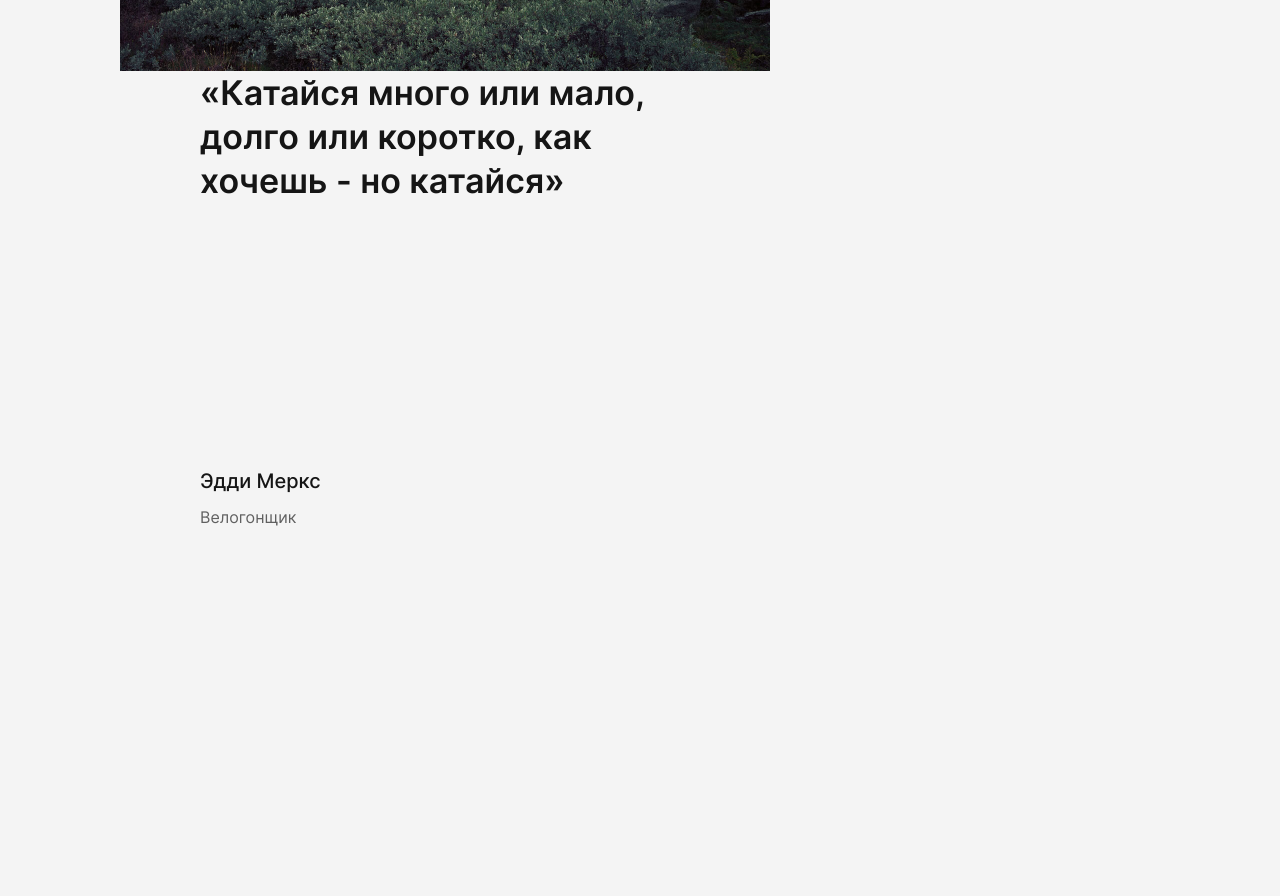
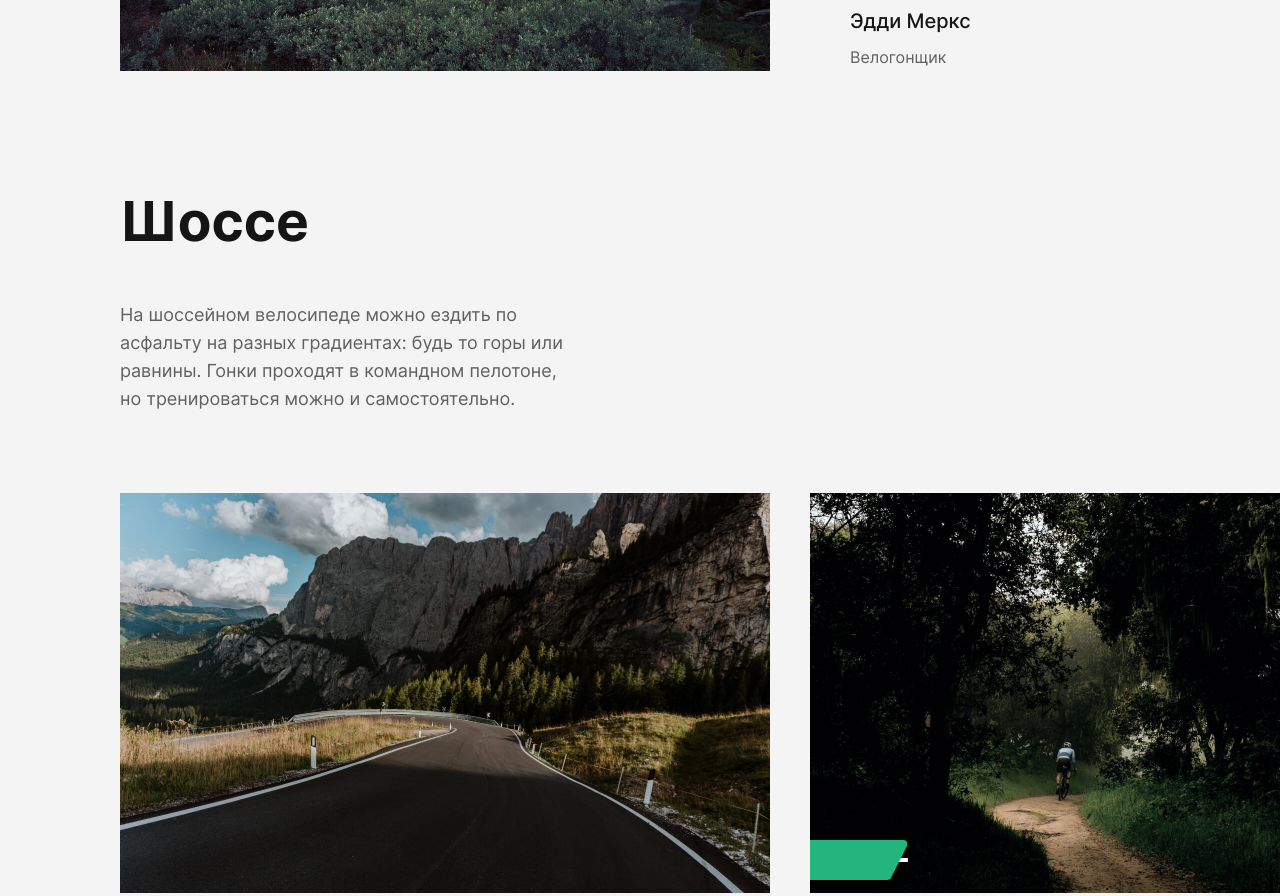
Before and after one commit to AlekseyShaydullin/bike, a plain HTML site: page index.html in a window 1280 px wide. Shown: the part 1440-2336 px from the top of the page. Before the commit the page ends 2031 px from the top, so only its background shows below. Drawn offline with Linux system fonts and the light colour scheme; files whose address does not match are found by name.

Commit message:
устранить баги с версткой в блоке motivation

```diff
--- a/blocks/motivation-text/_motivation-text.scss
+++ b/blocks/motivation-text/_motivation-text.scss
@@ -1,6 +1,10 @@
 .motivation-text {
+  margin: 0;
   width: 470px;
   padding-left: 80px;
+  display: flex;
+  flex-direction: column;
+  justify-content: space-between;
 
   &__quote {
     margin: 0;
@@ -13,24 +17,4 @@
       margin: 0;
     }
   }
-
-  &__quote-author {
-    margin: 0;
-    padding-top: 262px;
-    font-style: normal;
-    font-weight: 500;
-    font-size: 20px;
-    line-height: 32px;
-  }
-
-  &__quote-author-subline {
-    margin: 0;
-    padding-top: 6px;
-    font-style: normal;
-    font-weight: 400;
-    font-size: 16px;
-    line-height: 28px;
-    color: #222222;
-    opacity: 0.7;
-  }
 }
--- a/blocks/motivation/_motivation.scss
+++ b/blocks/motivation/_motivation.scss
@@ -3,7 +3,6 @@
   padding: 120px 120px 60px;
   box-sizing: border-box;
   display: flex;
-  flex-wrap: wrap;
 
   &__photo {
     width: 650px;
--- /dev/null
+++ b/blocks/row-photo/_row-photo.scss
@@ -0,0 +1,25 @@
+.row-photo {
+  padding-top: 80px;
+  display: flex;
+
+  &__photo {
+    width: 650px;
+    height: 400px;
+  }
+
+  &__photo:first-child {
+    padding-right: 40px;
+    position: relative;
+    z-index: 1;
+  }
+
+  &__icon-rectangle {
+    background-image: url(.../../../images/icons/icon-smooth-road.svg);
+    background-size: 100%;
+    background-repeat: no-repeat;
+    background-position: center center;
+    position: absolute;
+    bottom: 16px;
+    z-index: 3;
+  }
+}
--- /dev/null
+++ b/blocks/signature/_signature.scss
@@ -0,0 +1,22 @@
+.signature {
+
+
+  &__quote-author {
+    margin: 0;
+    font-style: normal;
+    font-weight: 500;
+    font-size: 20px;
+    line-height: 32px;
+  }
+
+  &__quote-author-subline {
+    margin: 0;
+    padding-top: 6px;
+    font-style: normal;
+    font-weight: 400;
+    font-size: 16px;
+    line-height: 28px;
+    color: #222222;
+    opacity: 0.7;
+  }
+}
--- /dev/null
+++ b/blocks/variety/_variety.scss
@@ -0,0 +1,26 @@
+.variety {
+  padding-top: 60px;
+  padding-left: 120px;
+  overflow: hidden;
+  position: relative;
+
+  &__title {
+    margin: 0;
+    font-style: normal;
+    font-weight: 700;
+    font-size: 55px;
+    line-height: 60px;
+  }
+
+  &__subtitle {
+    max-width: 460px;
+    margin: 0;
+    padding-top: 50px;
+    font-style: normal;
+    font-weight: 400;
+    font-size: 18px;
+    line-height: 28px;
+    color: #222222;
+    opacity: 0.7;
+  }
+}
--- a/index.html
+++ b/index.html
@@ -43,12 +43,28 @@
     <!--Блок Motivation-->
     <section class="motivation">
       <img class="motivation__photo" src="./images/road-intro-2.jpg" alt="Велосипедист едет по дороге" />
-      <div class="motivation-text">
+      <figure class="motivation-text">
         <blockquote class="motivation-text__quote">
           <p>«Катайся много или мало, долго или коротко, как хочешь - но катайся»</p>
         </blockquote>
-        <p class="motivation-text__quote-author">Эдди Меркс</p>
-        <p class="motivation-text__quote-author-subline">Велогонщик</p>
+        <figcaption class="signature">
+          <p class="signature__quote-author">Эдди Меркс</p>
+          <p class="signature__quote-author-subline">Велогонщик</p>
+        </figcaption>
+      </figure>
+    </section>
+    <!--Блок Variety-->
+    <section class="variety">
+      <h2 class="variety__title">Шоссе</h2>
+      <p class="variety__subtitle">На шоссейном велосипеде можно ездить по асфальту на разных градиентах: будь то горы или равнины. Гонки проходят в командном пелотоне, но тренироваться можно и самостоятельно.</p>
+      <div class="row-photo">
+        <div class="row-photo__wrapper">
+          <img class="row-photo__photo" src="./images/road-2.jpg" alt="Шоссе в предгорье" />
+          <img class="row-photo__icon-rectangle" src="./images/icons/rectangle.svg" alt="Зеленая иконка" />
+        </div>
+        <div class="row-photo__wrapper">
+          <img class="row-photo__photo" src="./images/road-and-bike.jpg" alt="Велосипедист в лесу" />
+        </div>
       </div>
     </section>
   </main>
--- a/pages/index.scss
+++ b/pages/index.scss
@@ -8,3 +8,6 @@
 @import '../blocks/info/info';
 @import '../blocks/motivation/motivation';
 @import '../blocks/motivation-text/motivation-text';
+@import '../blocks/signature/signature';
+@import '../blocks/variety/variety';
+@import '../blocks/row-photo/row-photo';
```
Also changed, not shown: images/icons/Rectangle 5.svg (added), pages/index.css, 1 other file.
